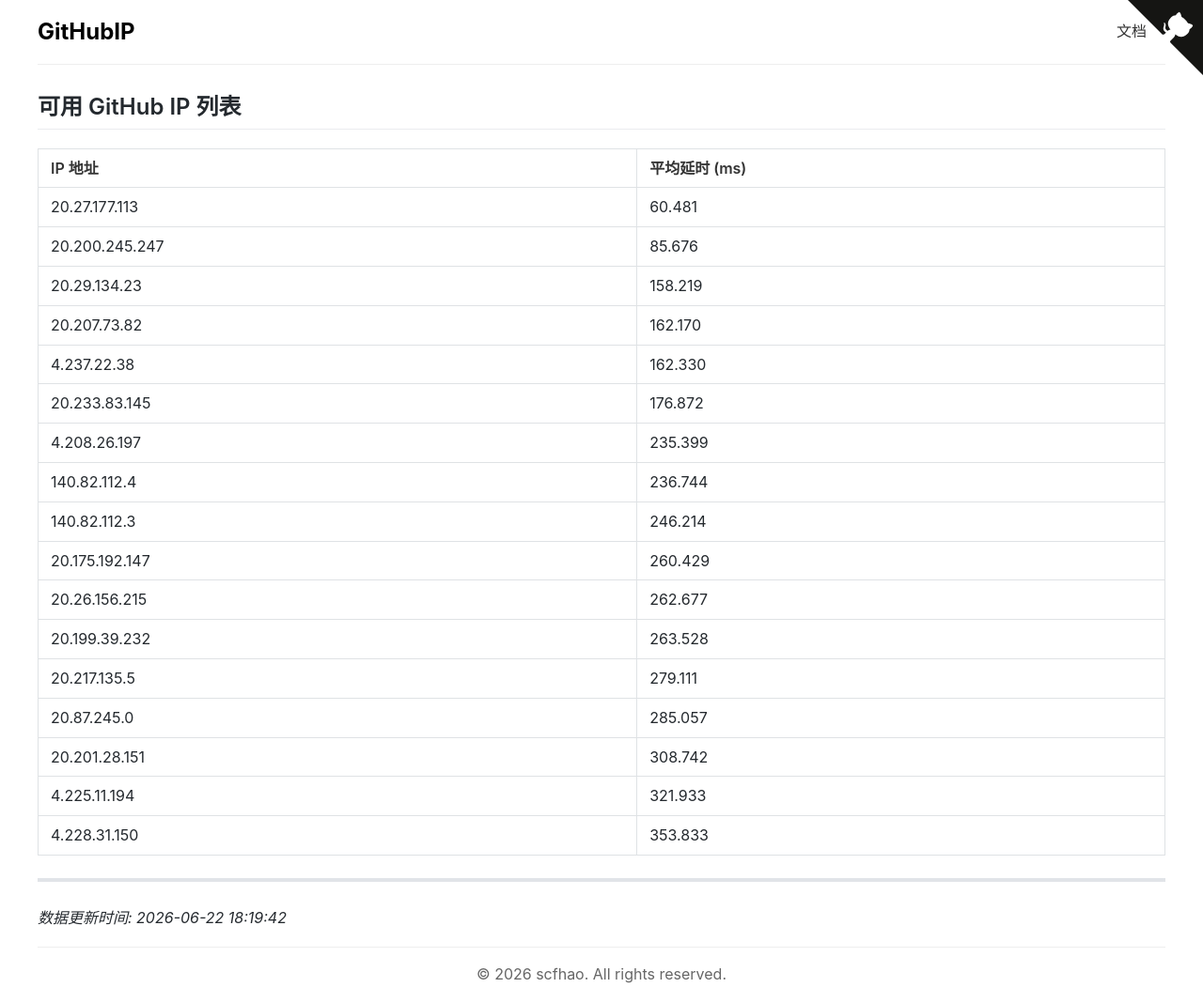
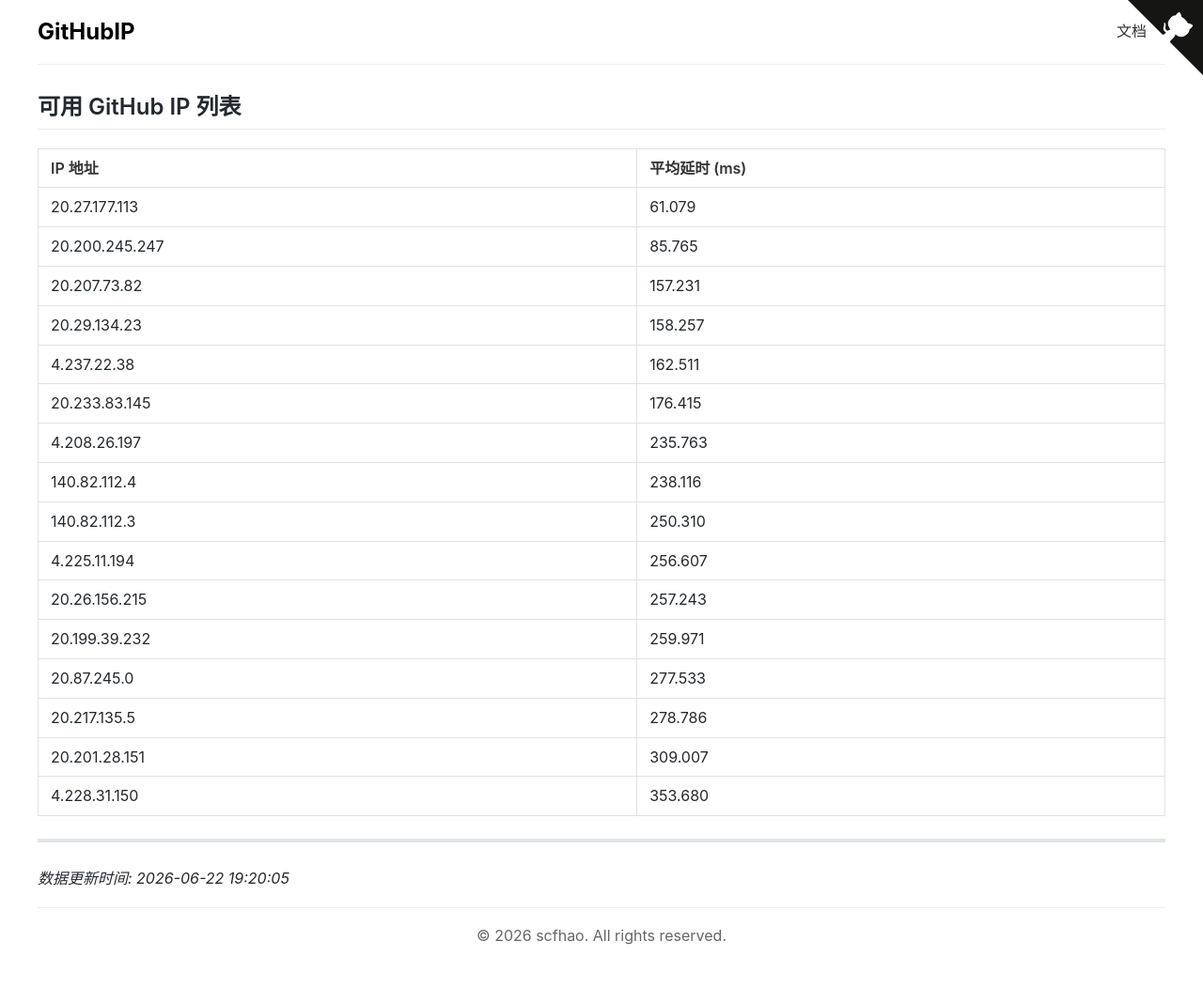
Before and after one commit to scfhao/GitHubIP, a Jekyll site: the page built from index.md, in a window 1280 px wide. Shown: the whole page at 94% size. Built offline with Jekyll 4.4.1, drawn with Linux system fonts in a browser that asks for light colours; after the commit the page ends 1026 px from its top, so only the background shows below that.

Commit message:
自动脚本执行 - 2026-06-22 19:20:06

```diff
--- a/index.md
+++ b/index.md
@@ -1,31 +1,30 @@
 ---
 layout: home
 title: GitHub IP 列表
-date: 2026-06-22 18:19:42
+date: 2026-06-22 19:20:05
 ---
 
 ## 可用 GitHub IP 列表
 
 | IP 地址 | 平均延时 (ms) |
 |---------|--------------|
-| 20.27.177.113 | 60.481 |
-| 20.200.245.247 | 85.676 |
-| 20.29.134.23 | 158.219 |
-| 20.207.73.82 | 162.170 |
-| 4.237.22.38 | 162.330 |
-| 20.233.83.145 | 176.872 |
-| 4.208.26.197 | 235.399 |
-| 140.82.112.4 | 236.744 |
-| 140.82.112.3 | 246.214 |
-| 20.175.192.147 | 260.429 |
-| 20.26.156.215 | 262.677 |
-| 20.199.39.232 | 263.528 |
-| 20.217.135.5 | 279.111 |
-| 20.87.245.0 | 285.057 |
-| 20.201.28.151 | 308.742 |
-| 4.225.11.194 | 321.933 |
-| 4.228.31.150 | 353.833 |
+| 20.27.177.113 | 61.079 |
+| 20.200.245.247 | 85.765 |
+| 20.207.73.82 | 157.231 |
+| 20.29.134.23 | 158.257 |
+| 4.237.22.38 | 162.511 |
+| 20.233.83.145 | 176.415 |
+| 4.208.26.197 | 235.763 |
+| 140.82.112.4 | 238.116 |
+| 140.82.112.3 | 250.310 |
+| 4.225.11.194 | 256.607 |
+| 20.26.156.215 | 257.243 |
+| 20.199.39.232 | 259.971 |
+| 20.87.245.0 | 277.533 |
+| 20.217.135.5 | 278.786 |
+| 20.201.28.151 | 309.007 |
+| 4.228.31.150 | 353.680 |
 
 ---
 
-*数据更新时间: 2026-06-22 18:19:42*
+*数据更新时间: 2026-06-22 19:20:05*
```
